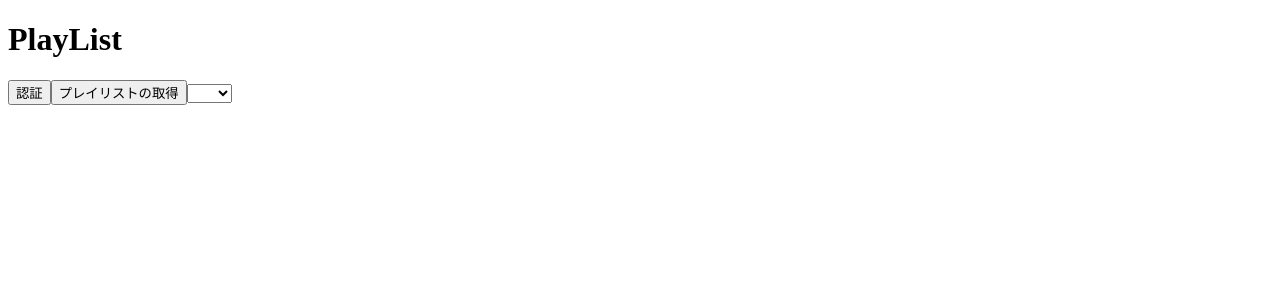
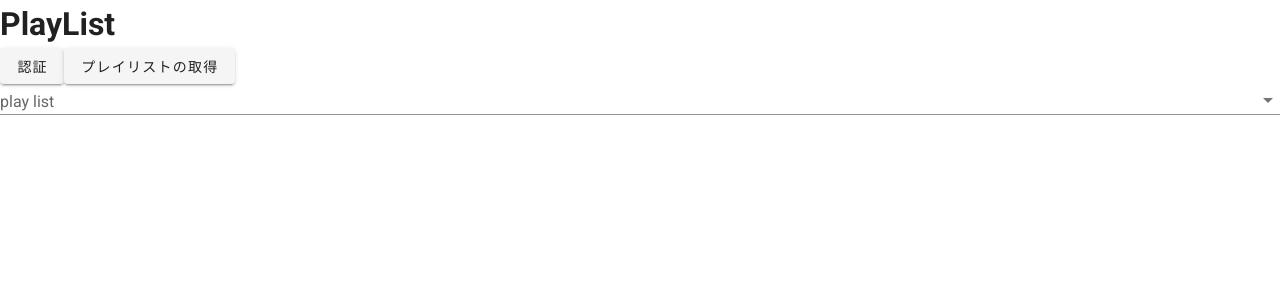
Before and after one commit to darakudou/soundtea-front, a Vue app: page / in a window 1280 px wide. Shown: the top 300 px of the page. Built offline with nearby package versions, Linux system fonts and the light colour scheme.

Commit message:
async awaitが上手くいかない

```diff
--- a/src/App.vue
+++ b/src/App.vue
@@ -1,7 +1,7 @@
 <template>
-  <div id="app">
+  <v-app id="app">
     <router-view />
-  </div>
+  </v-app>
 </template>
 
 <script>
--- a/src/components/Chart.vue
+++ b/src/components/Chart.vue
@@ -3,10 +3,11 @@ import { Line, mixins } from 'vue-chartjs'
 const { reactiveProp } = mixins
 
 export default {
+  name: 'chart',
   extends: Line,
   mixins: [reactiveProp],
   props: {
-    chartdata: {
+    chartData: {
       type: Object,
       default: null
     },
@@ -16,10 +17,8 @@ export default {
     }
   },
   mounted () {
-    console.log("ここ?")
-    console.log(this.chartdata)
-    this.renderChart(this.chartdata, this.options)
-    //let data = {labels:["a", "b", "c"],datasets:[{label:"aa", data:[2,1,3]}]}
+    console.log(this.chartData)
+    this.renderChart(this.chartData, this.options)
 
   }
 }
--- a/src/main.js
+++ b/src/main.js
@@ -1,12 +1,12 @@
 import Vue from 'vue'
 import App from './App.vue'
-// import vuetify from './plugins/vuetify';
+import vuetify from './plugins/vuetify';
 import router from './router'
 
 Vue.config.productionTip = false
 
 new Vue({
-  //vuetify,
+  vuetify,
   router,
   render: h => h(App)
 }).$mount('#app')
--- a/src/views/PlayList.vue
+++ b/src/views/PlayList.vue
@@ -1,18 +1,24 @@
 <template>
   <div class="playList">
     <h1>PlayList</h1>
-    <button @click="spotifyLogin">認証</button>
-    <button @click="getPlayLists">プレイリストの取得</button>
-    <!-- 取得したプレイリストはselect boxに溜め込みたい-->
-    <!-- プレイリストで各楽曲取得APIを叩いて取得した情報をchart.jsで表示する-->
-    <select  @change="getTracks()" v-model="name">
-    <option disabled value="">-----</option>
-    <option v-for="(p, key) in playLists" :key="key">{{ p.name }}</option>
-    </select>
-    <p>{{ tempos }}</p>
-    <p>{{ labels }}</p>
+    <v-btn v-on:click="spotifyLogin">認証</v-btn>
+    <v-btn v-on:click="getPlayLists">プレイリストの取得</v-btn>
+    <v-select
+          :items="playLists"
+          v-model="name"
+          label="play list"
+          item-text="name"
+          item-value="id"
+          return-object
+          dense
+          @input="getTracks"
+        ></v-select>
     <div class="small">
-      <chart v-if="loaded" :chartData="datacollection" :options="chartOptions"/>
+      <chart v-if="loaded" :chartData="datacollection"
+                           :options="chartOptions"
+                           :height=100
+                           :weight=200
+                           ></chart>
     </div>
   </div>
 </template>
@@ -29,14 +35,13 @@ export default {
     return {
         loaded: false,
         labels: null,
-        datacollection: {labels:[], dataset:[]},
+        datacollection: {labels:[], datasets:[]},
         chartOptions: null,
-        playLists: null,
+        playLists: [],
         value: null,
         name: null,
         tracks: null,
         track: null,
-        trackInfos: null,
         tempos: null
     }
   },
@@ -79,37 +84,42 @@ export default {
         console.error(err)
       })
     },
-    getTracks: function(){
-      let id = null
-      this.playLists.forEach(element => {
-        if (element.name === this.name)
-        {
-             id = element.id
-        }
-      });
-      // セレクトしたpllaylistのidを取得出来るか？
-      // ここでtrack情報をループで取得する
+    getTracks: function(selected){
       // https://developer.spotify.com/documentation/web-api/reference/playlists/get-playlists-tracks/
-      let endpoint = 'https://api.spotify.com/v1/playlists/' +  id + '/tracks'
+      let endpoint = 'https://api.spotify.com/v1/playlists/' +  selected.id + '/tracks'
       let data = {
         headers: {
           'Authorization': this.routeParams.token_type + ' ' + this.routeParams.access_token
         },
         data: {}
       }
-      axios
-      .get(endpoint, data)
-      .then(res => {
-        // この辺でもう一回APIをループを投げてtrackでapiを投げて結果をリストに保存して、子のcomponent(chart.jsに投げる)
       this.labels = []
       this.tempos = []
-        this.trackInfos = []
-        res.data.items.forEach(element =>{
-          this.getTrack(element.track.name, element.track.id)
+      axios.get(endpoint, data)
+      .then(res =>{
+        for(const item of res.data.items)
+        {
+        this.getTrack(item.track.name, item.track.id)
+        .then(r =>{
+          this.labels.push(item.track.name)
+          this.tempos.push(r.tempo)
           })
+          }
+        /*
+        res.data.items.forEach(item =>{
+        this.getTrack(item.track.name, item.track.id)
+        .then(r =>{
+          this.labels.push(item.track.name)
+          this.tempos.push(r.tempo)
+          })
+          })
+          */
+          }
+
+      )
       // ここでrenderChartする
-        this.datacollection["labals"] = this.labels
-        this.datacollection["dataset"] =  [
+      this.datacollection["labels"] = this.labels
+      this.datacollection["datasets"] =  [
           {
             label: 'tempo',
             backgroundColor: '#f87979',
@@ -117,34 +127,20 @@ export default {
           },
       ]
       this.loaded = true
-        console.log(this.datacollection)
-        console.log(this.datacollection.dataset[0].label)
-          }
-     )
-      .catch(err => {
-        console.error(err)
-      })
       },
     // https://developer.spotify.com/documentation/web-api/reference/tracks/get-audio-features/
-    getTrack: function(title, trackId) {
+    async getTrack(title, trackId) {
       let endpoint = 'https://api.spotify.com/v1/audio-features/' +  trackId
-      let data = {
-        headers: {
+      let headers = {
           'Authorization': this.routeParams.token_type + ' ' + this.routeParams.access_token
-        },
-        data: {}
         }
-      axios
-      .get(endpoint, data)
-      .then(res => {
-          // publicな変数?にとりあえず突っ込む
-          this.labels.push(title)
-          let trackInfo = {title: title}
-          trackInfo.info = res.data
-          this.trackInfos.push(trackInfo)
-          this.tempos.push(res.data.tempo)
-       })
-    },
+      console.log("前:" + title)
+      const res = await axios.get(endpoint, {headers:headers})
+      const result = res.data
+      console.log(result)
+      console.log("後:" + title)
+      return result
+    }
     }
 }
 </script>
```
Lines whose indentation alone changed are shown as unchanged.
